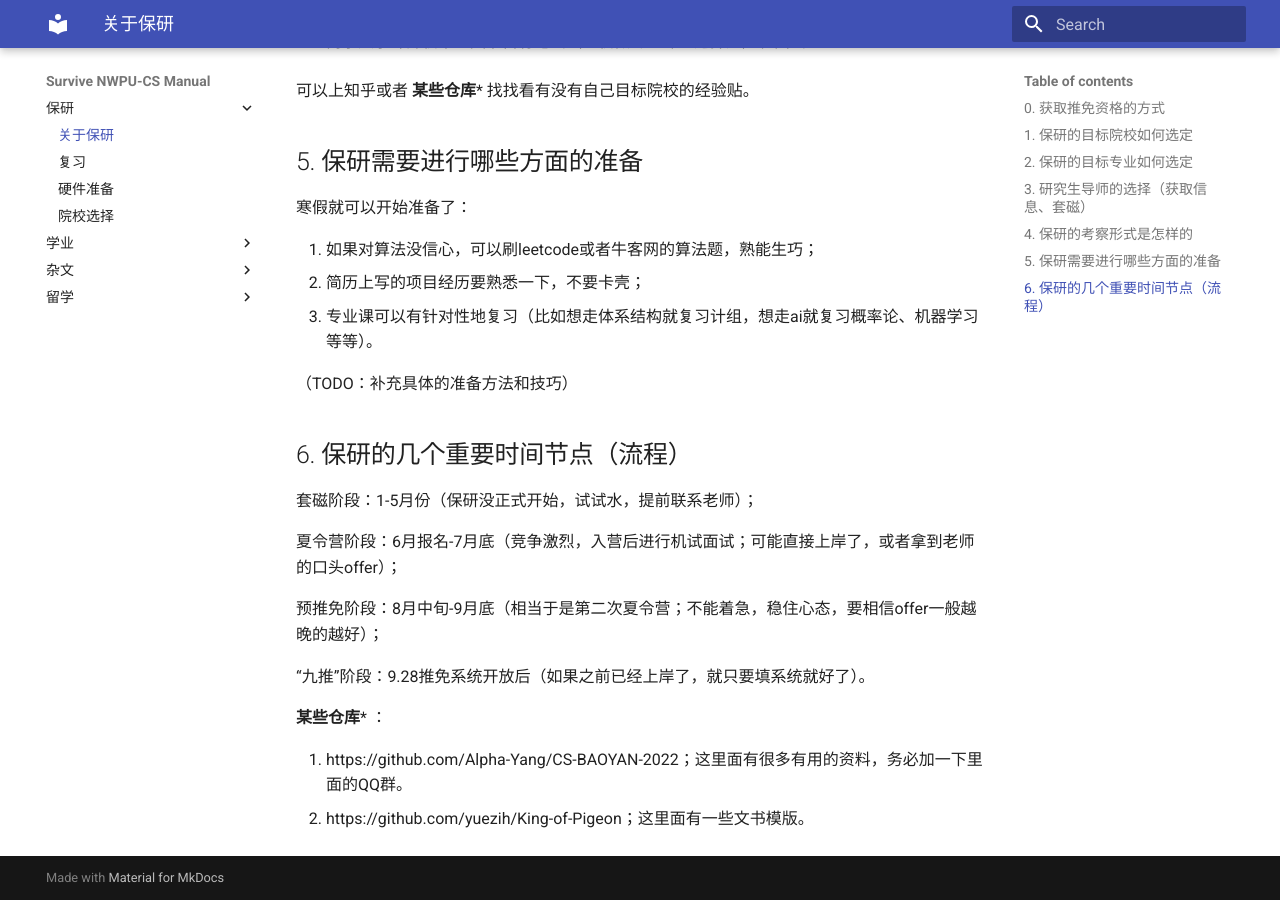
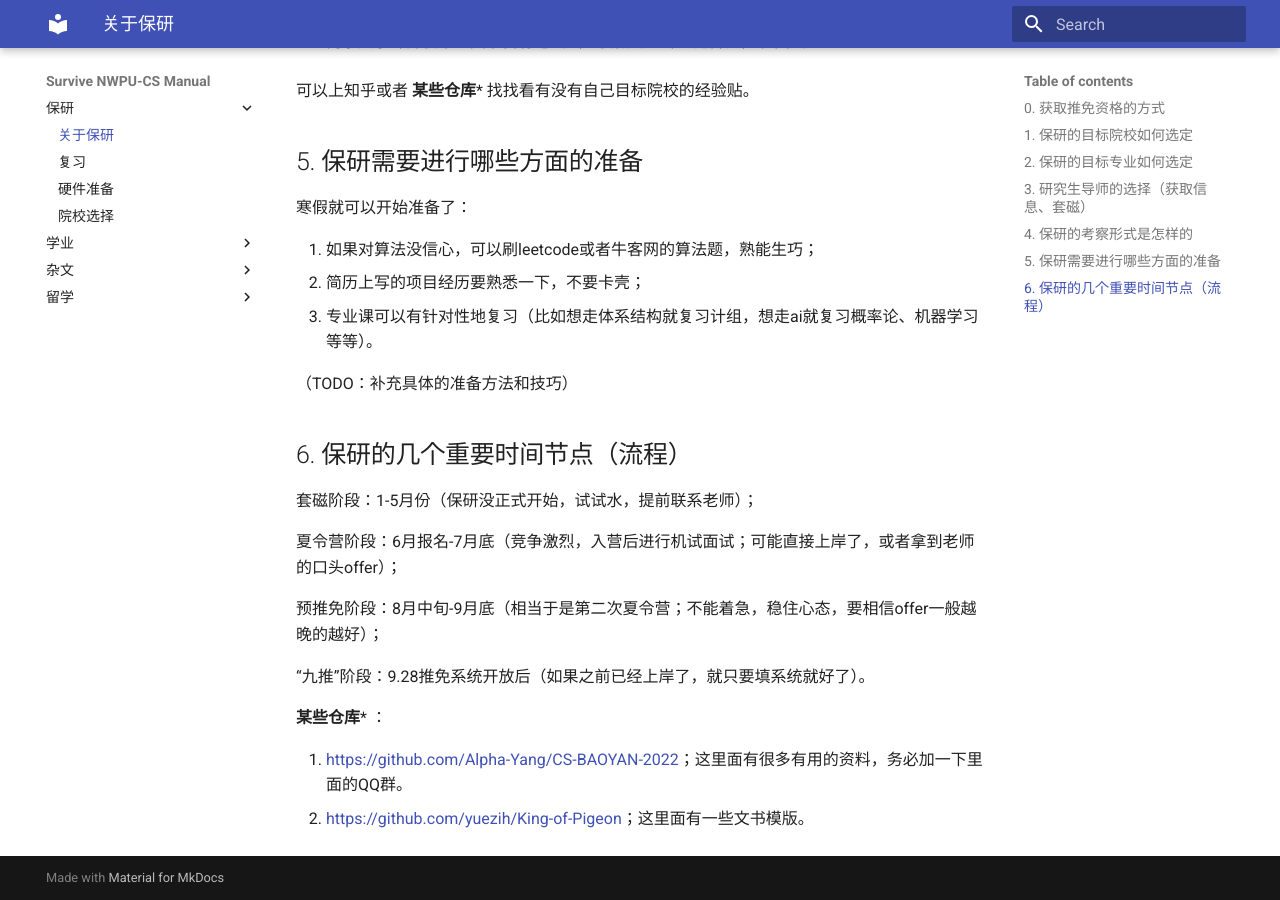
Before and after one commit to npu-cs/SurviveNWPU-CSManual, an MkDocs documentation site: the page built from docs/保研/README.md, in a window 1280 px wide and 900 px high, scrolled down 1628 px. Built offline with MkDocs 1.6.1 and Material for MkDocs 9.7.7, drawn with Linux system fonts in a browser that asks for light colours; some of the changed lines change nothing that is shown.

Commit message:
Update README.md

```diff
--- a/docs/保研/README.md
+++ b/docs/保研/README.md
@@ -96,7 +96,8 @@
 
 
 
+
  **某些仓库***  ：
 
-1. https://github.com/Alpha-Yang/CS-BAOYAN-2022；这里面有很多有用的资料，务必加一下里面的QQ群。
-2. https://github.com/yuezih/King-of-Pigeon；这里面有一些文书模版。
+1. [https://github.com/Alpha-Yang/CS-BAOYAN-2022](https://github.com/Alpha-Yang/CS-BAOYAN-2022)；这里面有很多有用的资料，务必加一下里面的QQ群。
+2. [https://github.com/yuezih/King-of-Pigeon](https://github.com/yuezih/King-of-Pigeon)；这里面有一些文书模版。
```
